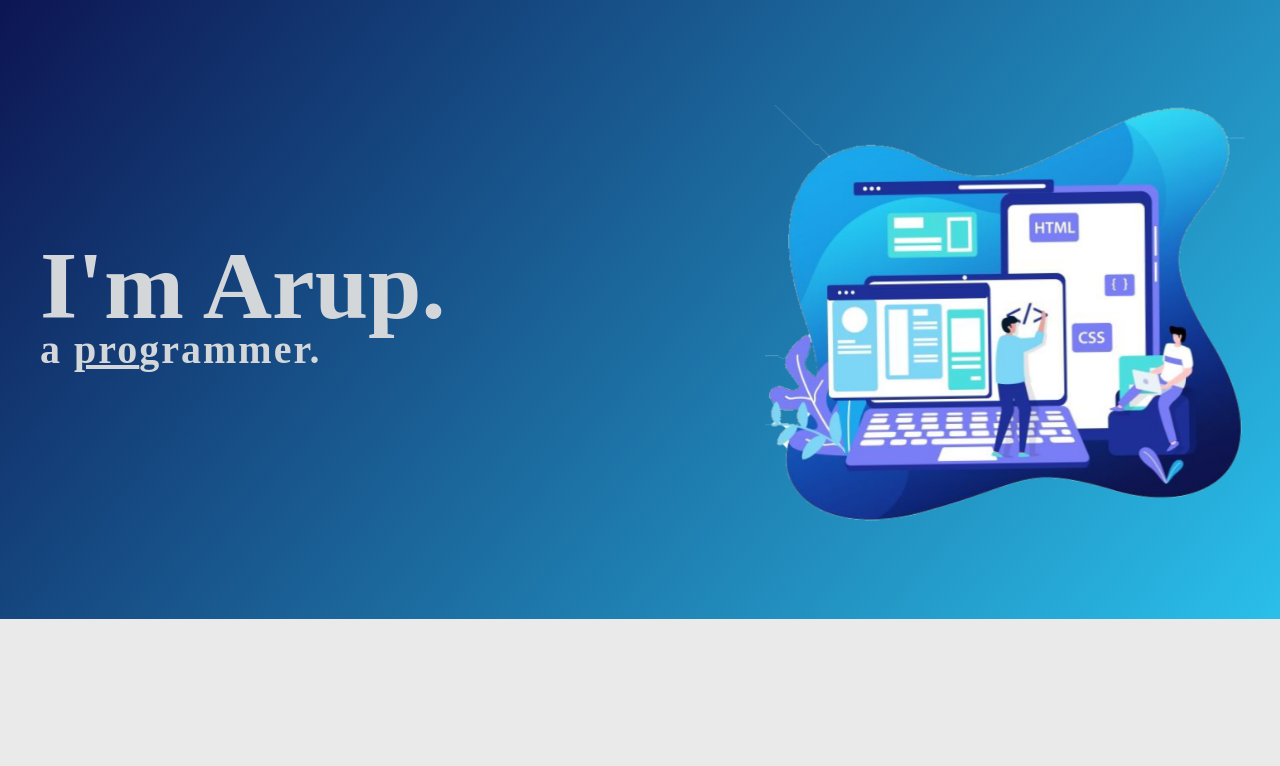
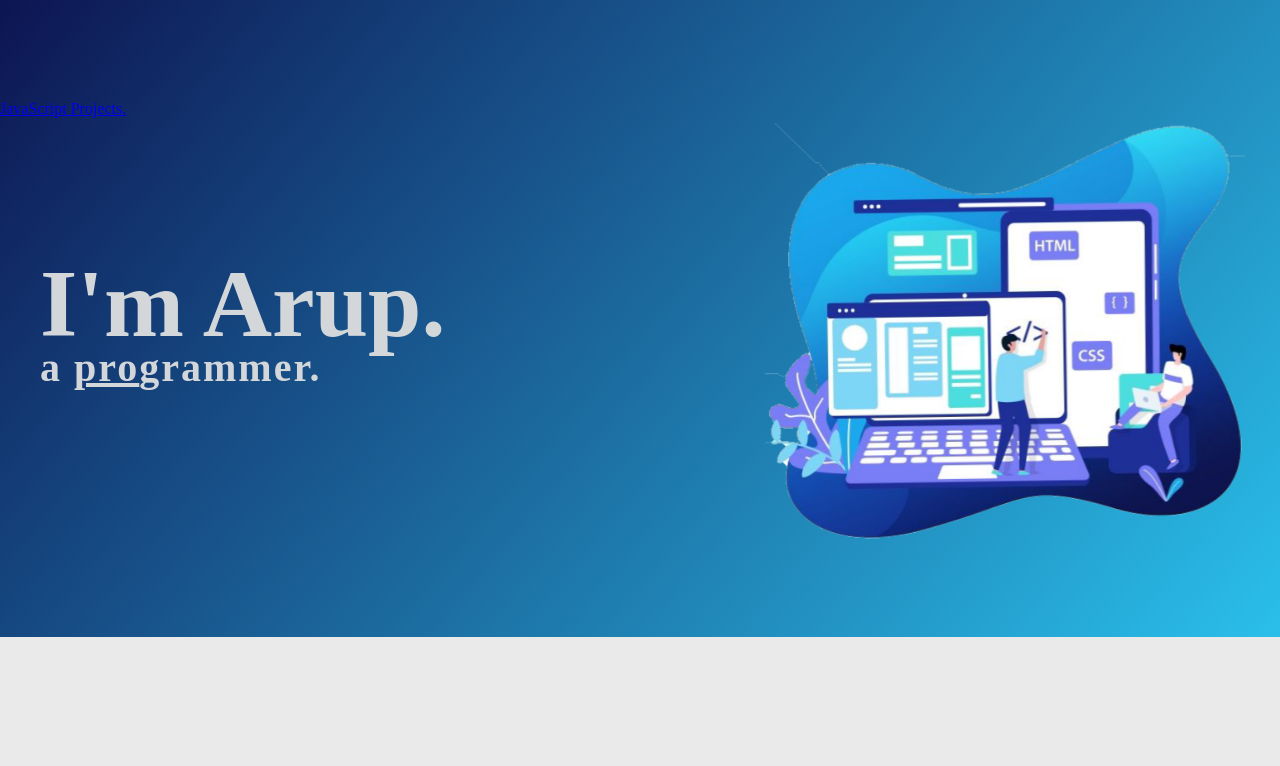
Before and after one commit to arupdas87/html-portfolio, a plain HTML site: page index.html in a window 1280 px wide. Shown: the top 766 px of the page. Drawn offline with Linux system fonts and the light colour scheme; a web font is replaced by a local one.

Commit message:
Update index.html
change main html

```diff
--- a/index.html
+++ b/index.html
@@ -11,16 +11,20 @@
 <link rel="preconnect" href="https://fonts.googleapis.com">
 <link rel="preconnect" href="https://fonts.gstatic.com" crossorigin>
 <link href="https://fonts.googleapis.com/css2?family=Montserrat&display=swap" rel="stylesheet">
-
-
 </head>
 <body>
+
     <header>
+        <div id="nav-div">
+            <a href="./javascriptdesign/indexjs.html">JavaScript Projects.</a>
+
+        </div>
        <div class="headerContainer">
         <div class="headersection">
             <div class="h1h2div">
                 <h1>I'm Arup.</h1>
                 <h2>a <span class="pro">pro</span>grammer.</h2>
+
             </div>
         </div>
         <div class="headersection header-img-div">
```
